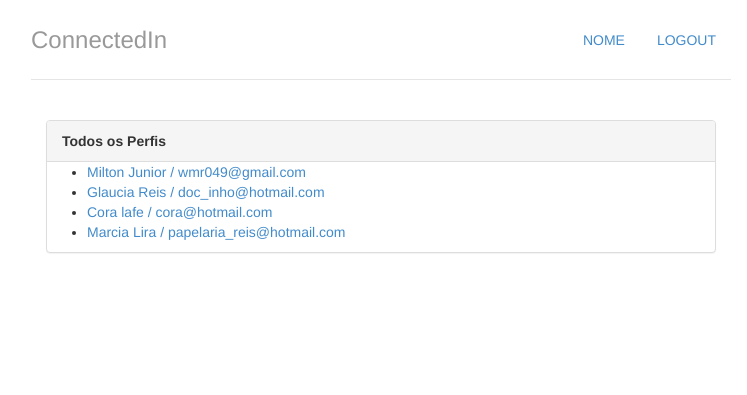
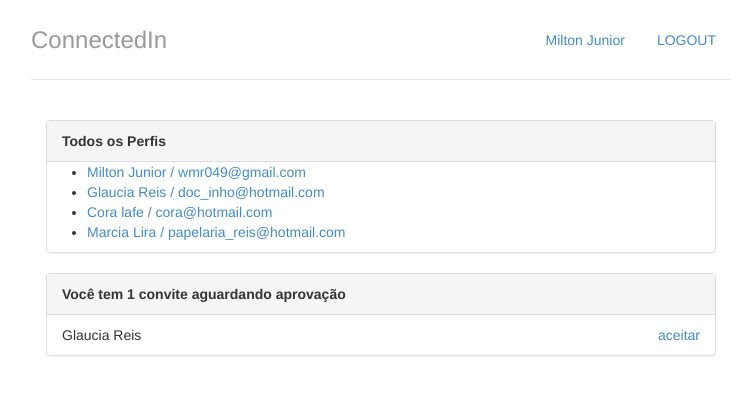
Before and after one commit to wmr049/connectedin, a Django app: page / in a window 1280 px wide. Shown: the top 395 px of the page, without its empty margins (259-1006 px from the left). Run offline with Django 3.2, Linux system fonts and the light colour scheme; data comes from the database, SQL or seed files in the repository; both versions use the stored data as it was after the commit.

Commit message:
Cap. 8. Exibindo convites recebidos

```diff
--- a/perfis/templates/base.html
+++ b/perfis/templates/base.html
@@ -12,7 +12,7 @@
 	<div class="container">
 		<div class="header">
 			<ul class="nav nav-pills pull-right">
-				<li><a href="{% url 'index' %}">NOME</a></li>
+				<li><a href="{% url 'index' %}">{{perfil_logado.nome}}</a></li>
 				<li><a href="/logout/">LOGOUT</a></li>
 			</ul>
 			<h3 class="text-muted">ConnectedIn</h3>
--- a/perfis/templates/index.html
+++ b/perfis/templates/index.html
@@ -18,5 +18,26 @@
 		<p>Nenhum Perfil encontrado</p>
 		{% endif %}
 	</div>
+	<div class="panel panel-default">
+		{% with total_de_convites=perfil_logado.convites_recebidos.count %}
+			{% if total_de_convites %}
+			<div class="panel-heading">
+				<strong>Você tem {{total_de_convites}} convite {{total_de_convites |pluralize}} aguardando aprovação</strong>
+			</div>
+			<ul class="list-group">
+				{% for convite in perfil_logado.convites_recebidos.all %}
+				<li class="list-group-item">
+					{{ convite.solicitante.nome }}
+					<a href="#" class="pull-right">aceitar</a>
+				</li>
+				{% endfor %}
+			</ul>
+			{% else %}
+			<div class="panel-body">
+				<p>Nenhum convite recebido :( </p>
+			</div>
+			{% endif %}
+		{% endwith %}
+	</div>
 </div>
 {% endblock %}
--- a/perfis/views.py
+++ b/perfis/views.py
@@ -2,12 +2,9 @@
 from perfis.models import Perfil
 
 def index(request):
-
-
-	return render(request, 'index.html',{'perfis' : Perfil.objects.all()})
+	return render(request, 'index.html',{'perfis' : Perfil.objects.all(), 'perfil_logado' : get_perfil_logado(request)})
 
 def exibir(request,perfil_id):
-
 	perfil = Perfil.objects.get(id=perfil_id)
 
 	return render(request,'perfil.html', {"perfil" : perfil})
```
Also changed, not shown: db.sqlite3, 1 other file.
